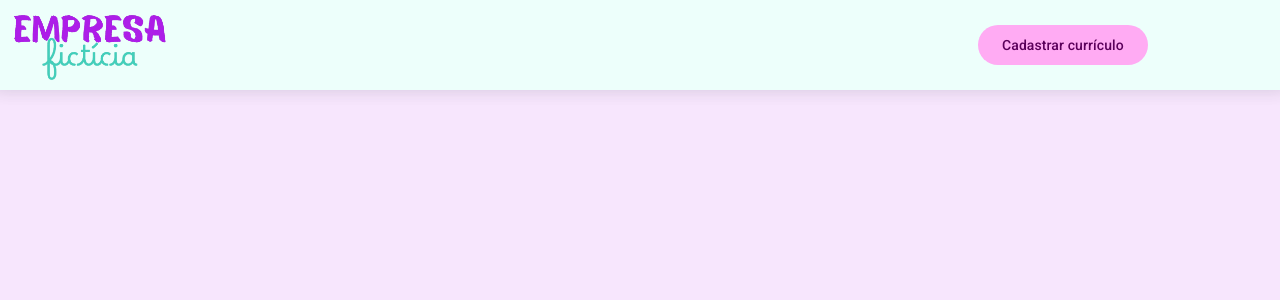
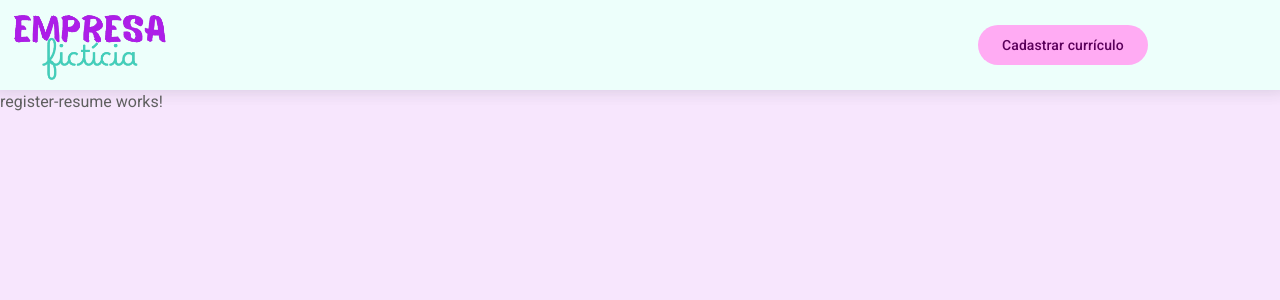
Before and after one commit to miathayde/radix-challenge, an Angular app: page /register-resume in a window 1280 px wide. Before the commit this address led to /. Shown: the top 300 px of the page. Built offline with nearby package versions, Linux system fonts and the light colour scheme.

Commit message:
Criação de componente register-resume e sua rota

```diff
--- a/src/app/app.routes.ts
+++ b/src/app/app.routes.ts
@@ -1,6 +1,8 @@
 import { Routes } from '@angular/router';
 import { InitialPageComponent } from './initial-page/initial-page.component';
+import { RegisterResumeComponent } from './register-resume/register-resume.component';
 
 export const routes: Routes = [
-  {path: '', component: InitialPageComponent}
+  {path: '', component: InitialPageComponent},
+  {path: 'register-resume', component: RegisterResumeComponent}
 ];
--- /dev/null
+++ b/src/app/register-resume/register-resume.component.html
@@ -0,0 +1 @@
+<p>register-resume works!</p>
```
Also changed, not shown: src/app/register-resume/register-resume.component.ts (added, +11 -0 lines), src/app/register-resume/register-resume.component.scss (added).
